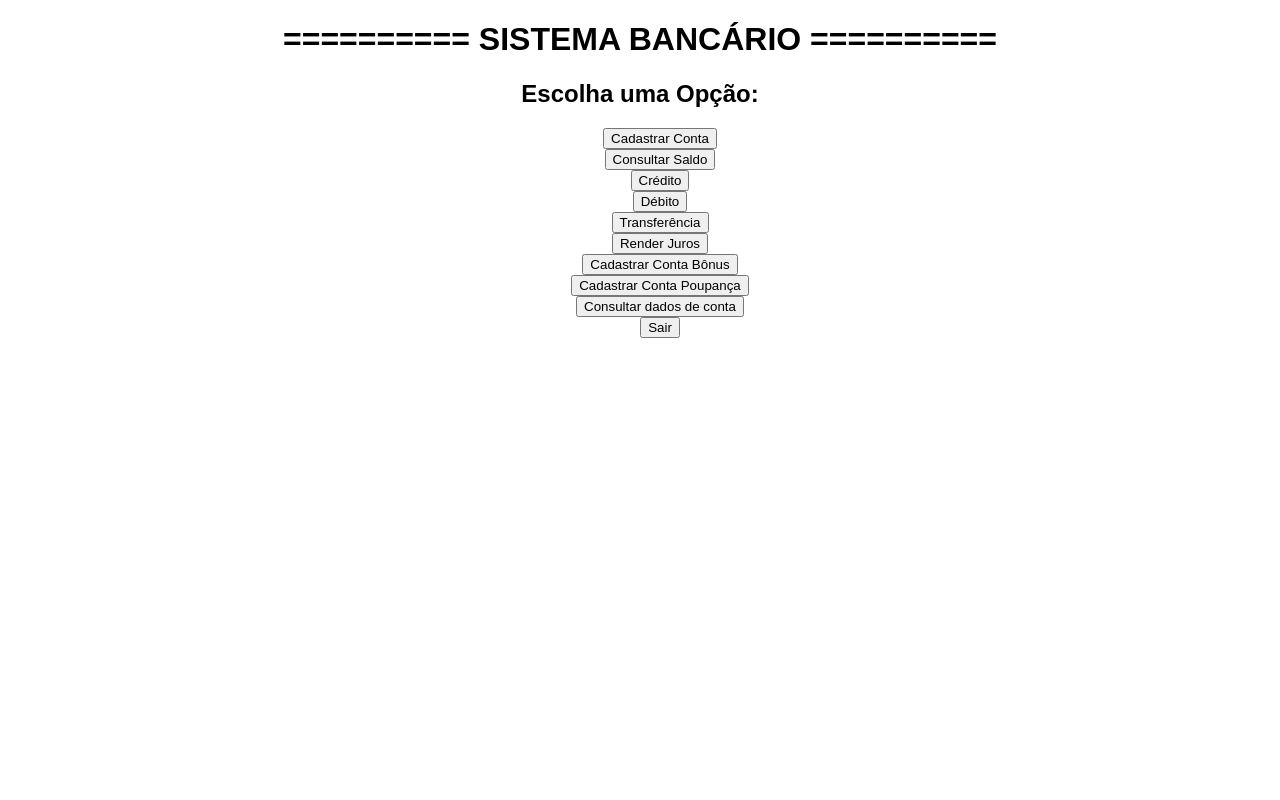
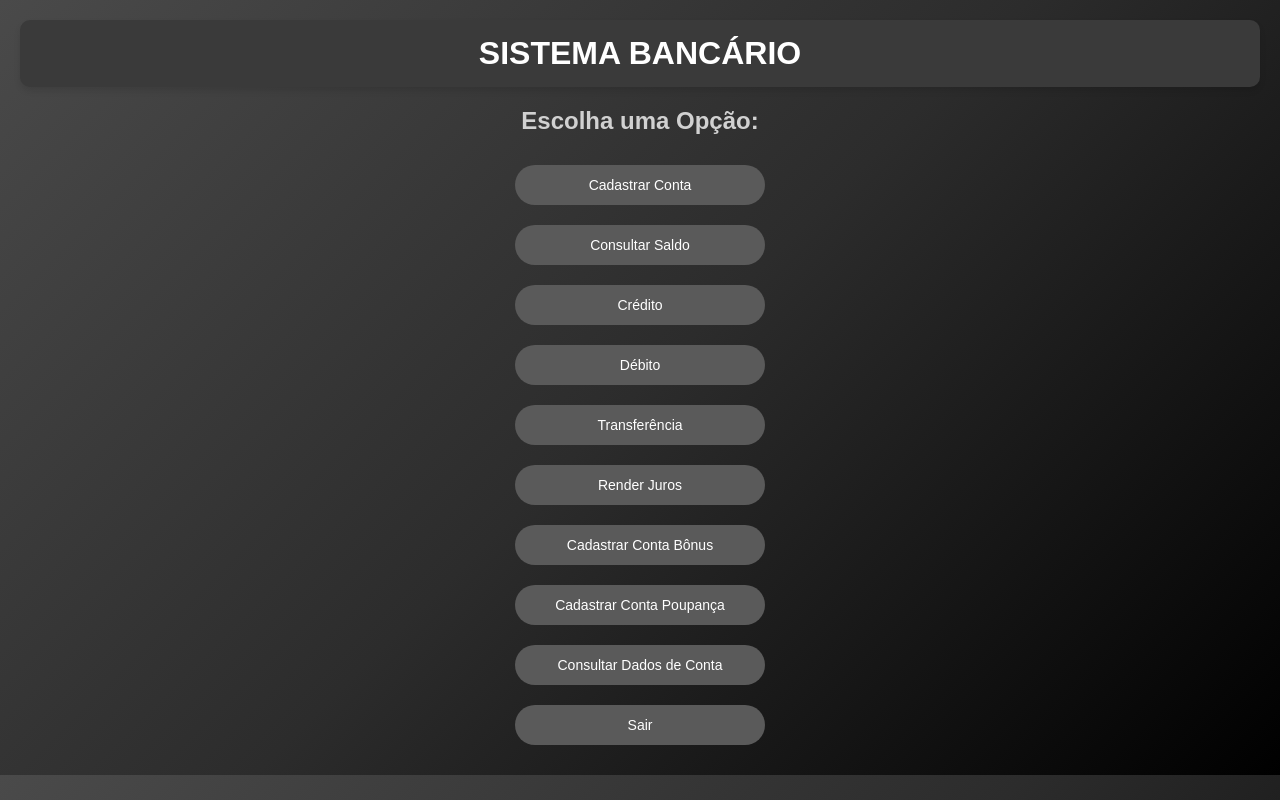
Before and after one commit to andresantosir/IFRN_topicos_avancados, a Flask app: page / in a window 1280 px wide. Run offline with Flask 3, Linux system fonts and the light colour scheme.

Commit message:
Adicionando CSS ao projeto e criando novas rotas comentadas para implementação futura.

```diff
--- a/app.py
+++ b/app.py
@@ -25,5 +25,37 @@ def cadastrar_conta():
     banco[numero_conta] = {"saldo": 0.0}  # Criando a conta com saldo inicial 0
     return jsonify({"mensagem": "Conta criada com sucesso!", "conta": numero_conta}), 201
 
+#@app.route('/banco/conta', methods=['GET'])
+#def consultar_conta():
+#    return
+
+@app.route('/banco/conta/<numero_conta>/saldo', methods=['GET'])
+def consultar_saldo(numero_conta):
+    dados = request.get_json()
+    numero_conta = dados.get("numero_conta")
+
+    if not numero_conta:
+        return jsonify({"erro": "Número da conta é obrigatório"}), 400
+
+    saldo = banco.consultar_saldo(numero_conta)
+    return jsonify({"mensagem": saldo})
+
+
+#@app.route('/banco/conta/<id>/credito', methods=['PUT'])
+#def creditar():
+#   return
+
+#@app.route('/banco/conta/<id>/debito', methods=['PUT'])
+#def debitar():
+#   return
+
+#@app.route('/banco/conta/transferencia', methods=['PUT'])
+#def transferencia():
+#   return
+
+#@app.route('/banco/conta/rendimento', methods=['PUT'])
+#def render_juros():
+#   return
+
 if __name__ == '__main__':
-    app.run(debug=True)
+   app.run(debug=True)
--- /dev/null
+++ b/static/css/style.css
@@ -0,0 +1,91 @@
+/* Reset básico para remover estilos padrão */
+* {
+    margin: 0;
+    padding: 0;
+    box-sizing: border-box;
+}
+
+body {
+    font-family: 'Arial', sans-serif;
+    background: linear-gradient(135deg, #4a4a4a, #2c2c2c, #000000);
+    text-align: center;
+    padding: 20px;
+    color: white;
+}
+
+h1 {
+    background-color: #3a3a3a;
+    color: white;
+    padding: 15px;
+    border-radius: 10px;
+    box-shadow: 0px 4px 6px rgba(0, 0, 0, 0.1);
+}
+
+h2 {
+    margin: 20px 0;
+    color: #d1d1d1;
+}
+
+ul {
+    list-style-type: none;
+    padding: 0;
+}
+
+button {
+    width: 70%;
+    max-width: 250px;
+    padding: 12px;
+    background-color: #5a5a5a;
+    border: none;
+    color: white;
+    font-size: 14px;
+    border-radius: 20px;
+    cursor: pointer;
+    transition: background-color 0.3s, transform 0.2s;
+    margin: 10px 0;
+}
+
+button:hover {
+    background-color: #7a7a7a;
+}
+
+button:active {
+    transform: scale(0.95);
+}
+
+#formCadastro {
+    display: none;
+    background-color: #2a2a2a;
+    padding: 20px;
+    border-radius: 10px;
+    box-shadow: 0px 4px 6px rgba(0, 0, 0, 0.1);
+    max-width: 400px;
+    margin: 20px auto;
+    color: white;
+}
+
+input[type="text"] {
+    width: 100%;
+    padding: 10px;
+    margin-top: 10px;
+    border: 1px solid #777;
+    border-radius: 5px;
+    font-size: 16px;
+    background-color: #444;
+    color: white;
+}
+
+#mensagem {
+    margin-top: 10px;
+    font-weight: bold;
+    color: #a8a8a8;
+}
+
+table {
+    margin: 20px auto;
+    border-collapse: collapse;
+}
+
+td {
+    padding: 10px;
+}
--- a/templates/index.html
+++ b/templates/index.html
@@ -4,6 +4,7 @@
     <meta charset="UTF-8">
     <meta name="viewport" content="width=device-width, initial-scale=1.0">
     <title>Sistema Bancário</title>
+    <link rel="stylesheet" href="static/css/style.css">
     <style>
         ul{
             list-style-type: none;
@@ -19,20 +20,20 @@
     </style>
 </head>
 <body>
-    <h1>========== SISTEMA BANCÁRIO ==========</h1>
+    <h1> SISTEMA BANCÁRIO </h1>
     <h2>Escolha uma Opção:</h2>
 
     <!-- Lista de opções -->
     <ul id="menuOpcoes">
         <li><button onclick="mostrarFormulario()">Cadastrar Conta</button></li>
-        <li><button>Consultar Saldo</button></li>
+        <li><button onclick="consultarSaldo()">Consultar Saldo</button></li>
         <li><button>Crédito</button></li>
         <li><button>Débito</button></li>
         <li><button>Transferência</button></li>
         <li><button>Render Juros</button></li>
         <li><button>Cadastrar Conta Bônus</button></li>
         <li><button>Cadastrar Conta Poupança</button></li>
-        <li><button>Consultar dados de conta</button></li>
+        <li><button onclick="consultarDadosConta()">Consultar Dados de Conta</button></li>
         <li><button>Sair</button></li>
     </ul>
 
@@ -46,6 +47,16 @@
         <button onclick="voltarMenu()">Voltar</button>
         <div id="mensagem"></div>
     </div>
+
+    <!-- <div id="formConsultarSaldo">
+        <h2>Consultar Saldo</h2>
+        <label for="numeroConta">Número da Conta:</label>
+        <input type="text" id="numeroConta">
+        <br><br>
+        <button onclick="consultarSaldo()">Consultar</button>
+        <button onclick="voltarMenu()">Voltar</button>
+        <div id="mensagem"></div>
+    </div> -->
 
     <script>
 
@@ -67,6 +78,74 @@
         // Atualiza a URL sem recarregar a página
         history.pushState({}, '', '/banco/conta');
     }
+        function consultarSaldo(){
+            document.getElementById('menuOpcoes').style.display = 'none';
+            document.getElementById('formConsultarSaldo').style.display = 'block';
+
+        // Atualiza a URL sem recarregar a página
+        history.pushState({}, '', '/banco/conta/<id>/saldo');
+    }
+
+    async function consultarSaldo() {
+        // Obter o número da conta a partir do campo de entrada do HTML
+        const numeroConta = document.getElementById('numeroContaSaldo').value;
+
+        // Verifica se o número da conta foi informado
+        if (!numeroConta) {
+            alert("Por favor, insira um número de conta!");
+            return;
+        }
+
+        try {
+            // Faz a requisição para a rota do backend que consulta o saldo da conta
+            const resposta = await fetch('/consultar_saldo', {
+                method: 'POST',
+                headers: {
+                    'Content-Type': 'application/json'
+                },
+                body: JSON.stringify({ numero_conta: numeroConta })
+            });
+
+            // Converte a resposta para JSON
+            const resultado = await resposta.json();
+
+            // Exibe o saldo ou a mensagem de erro no HTML
+            document.getElementById('resultadoSaldo').innerText = resultado.mensagem || resultado.erro;
+
+        } catch (error) {
+            console.error("Erro ao consultar saldo:", error);
+            document.getElementById('resultadoSaldo').innerText = "Erro ao consultar saldo.";
+        }
+    }
+
+    // Exemplo de HTML que chama essa função:
+    // <input type="text" id="numeroContaSaldo" placeholder="Número da Conta">
+    // <button onclick="consultarSaldo()">Consultar Saldo</button>
+    // <div id="resultadoSaldo"></div>
+
+
+        async function consultarDadosConta() {
+            const numeroConta = document.getElementById('numeroContaConsulta').value;
+            if (!numeroConta) {
+                alert("Por favor, insira um número de conta!");
+                return;
+            }
+
+            try {
+                const resposta = await fetch('/consultar_dados_conta', {
+                    method: 'POST',
+                    headers: { 'Content-Type': 'application/json' },
+                    body: JSON.stringify({ numero_conta: numeroConta })
+                });
+
+                const resultado = await resposta.json();
+                document.getElementById('dadosConta').innerText = resultado.mensagem || resultado.erro;
+
+            } catch (error) {
+                console.error("Erro ao consultar conta:", error);
+                document.getElementById('dadosConta').innerText = "Erro ao consultar conta.";
+            }
+        }
 
         function voltarMenu() {
             document.getElementById('menuOpcoes').style.display = 'block'; // Mostra opções
```
